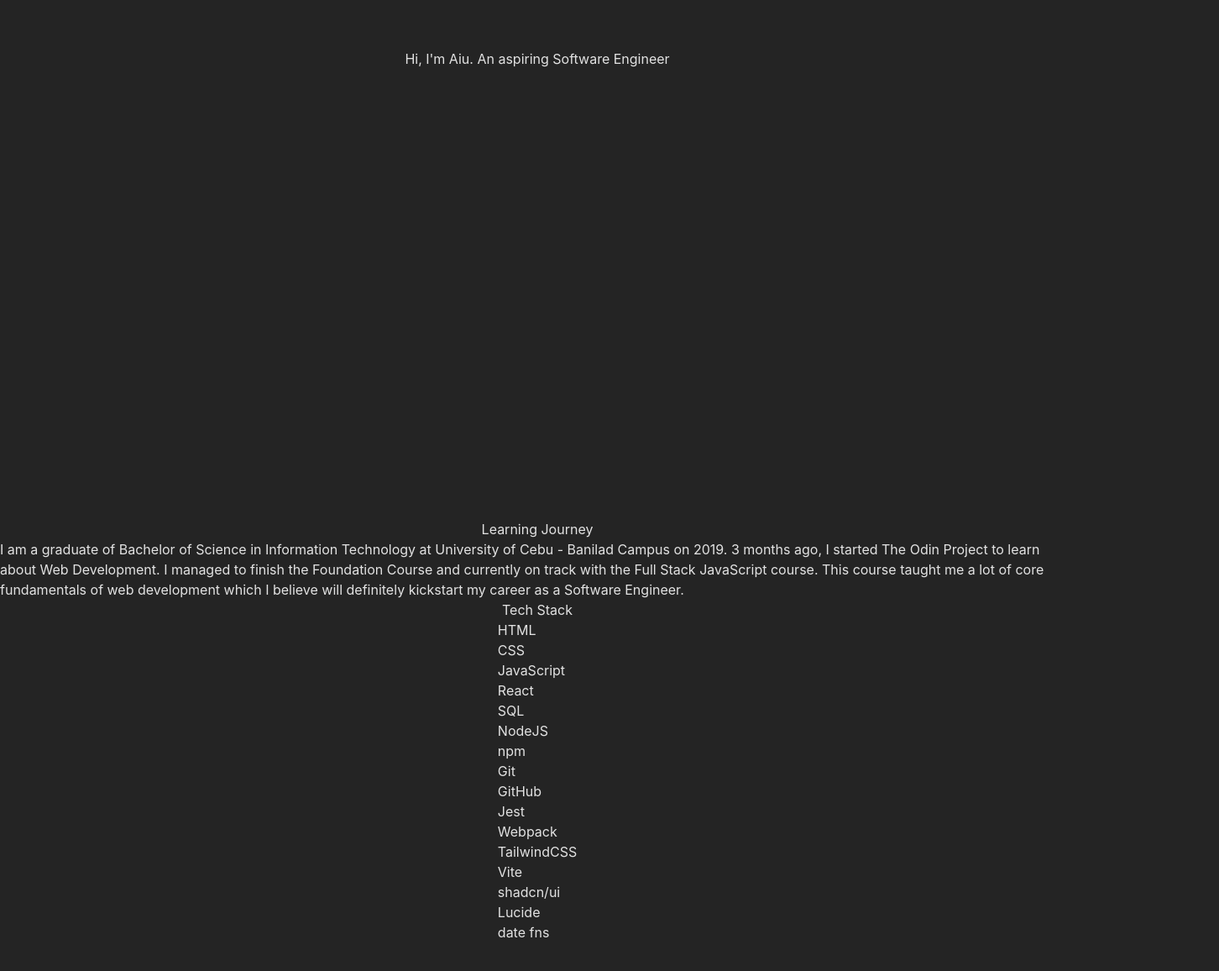
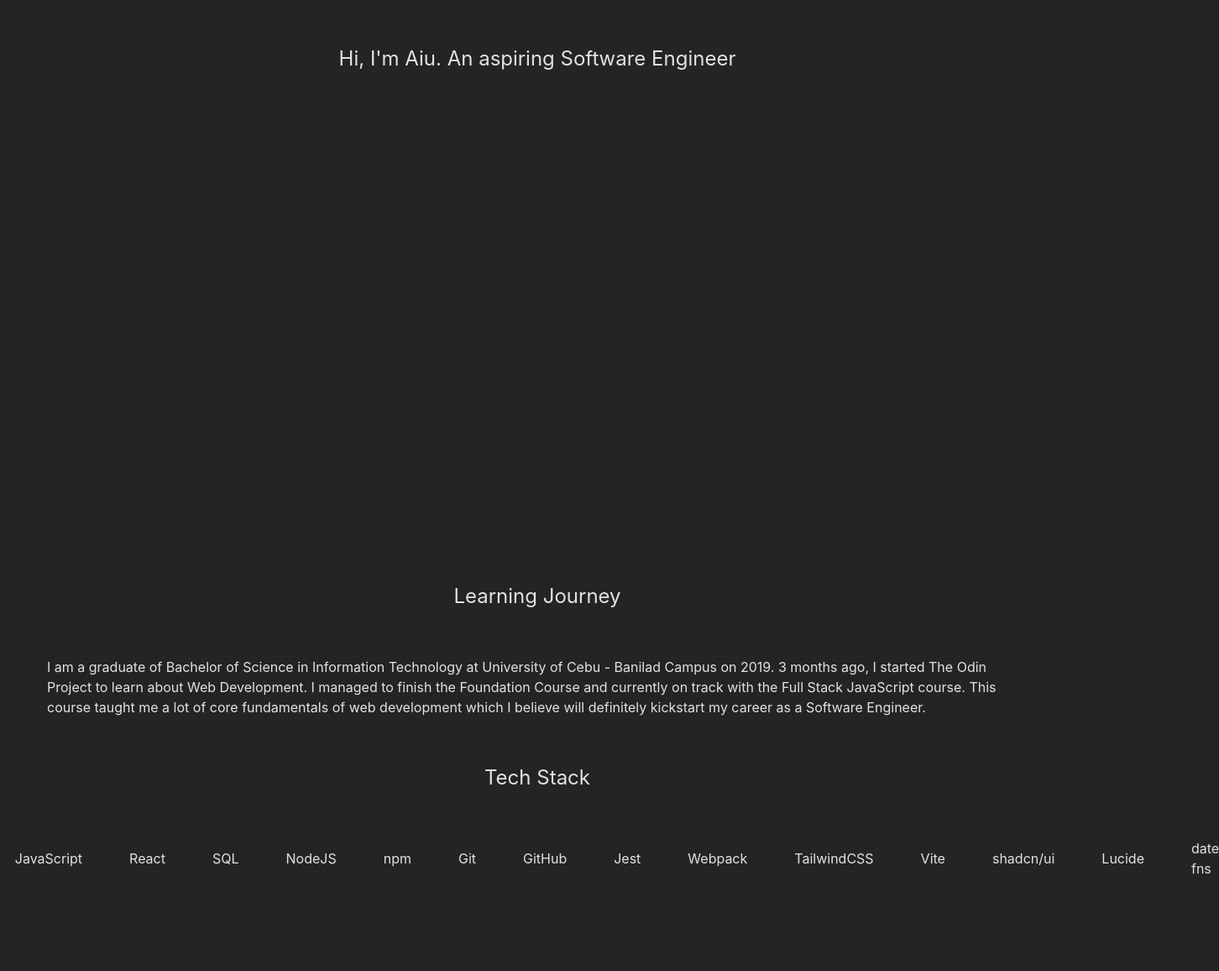
Before and after one commit to aiuyap/portfolio, a React (Vite) app: page / in a window 1280 px wide. Shown: the part 370-1526 px from the top of the page at 84% size, 1452 px wide, since content can reach past the window. Built offline with nearby package versions, Linux system fonts and the light colour scheme.

Commit message:
refactor: Separated each section to their own module

```diff
--- a/src/App.jsx
+++ b/src/App.jsx
@@ -1,3 +1,6 @@
+import { LearningJourney } from "./LearningJourney";
+import { Projects } from "./Project";
+
 function App() {
   return (
     <>
@@ -7,39 +10,12 @@ function App() {
         <a href="#">Projects</a>
       </nav>
       <section className="flex h-dvh items-center justify-center">
-        <h1>Hi, I&apos;m Aiu. An aspiring Software Engineer</h1>
+        <h1 className="text-2xl">
+          Hi, I&apos;m Aiu. An aspiring Software Engineer
+        </h1>
       </section>
-      <section className="flex h-dvh flex-col items-center justify-center">
-        <h1>Learning Journey</h1>
-        <p>
-          I am a graduate of Bachelor of Science in Information Technology at
-          University of Cebu - Banilad Campus on 2019. 3 months ago, I started
-          The Odin Project to learn about Web Development. I managed to finish
-          the Foundation Course and currently on track with the Full Stack
-          JavaScript course. This course taught me a lot of core fundamentals of
-          web development which I believe will definitely kickstart my career as
-          a Software Engineer.
-        </p>
-        <h2>Tech Stack</h2>
-        <ul>
-          <li>HTML</li>
-          <li>CSS</li>
-          <li>JavaScript</li>
-          <li>React</li>
-          <li>SQL</li>
-          <li>NodeJS</li>
-          <li>npm</li>
-          <li>Git</li>
-          <li>GitHub</li>
-          <li>Jest</li>
-          <li>Webpack</li>
-          <li>TailwindCSS</li>
-          <li>Vite</li>
-          <li>shadcn/ui</li>
-          <li>Lucide</li>
-          <li>date fns</li>
-        </ul>
-      </section>
+      <LearningJourney />
+      <Projects />
     </>
   );
 }
--- /dev/null
+++ b/src/LearningJourney.jsx
@@ -0,0 +1,35 @@
+export function LearningJourney() {
+  return (
+    <section className="flex h-dvh flex-col items-center justify-center px-14">
+      <h1 className="pb-14 text-2xl">Learning Journey</h1>
+      <p>
+        I am a graduate of Bachelor of Science in Information Technology at
+        University of Cebu - Banilad Campus on 2019. 3 months ago, I started The
+        Odin Project to learn about Web Development. I managed to finish the
+        Foundation Course and currently on track with the Full Stack JavaScript
+        course. This course taught me a lot of core fundamentals of web
+        development which I believe will definitely kickstart my career as a
+        Software Engineer.
+      </p>
+      <h2 className="pt-14 text-2xl">Tech Stack</h2>
+      <ul className="flex items-center justify-center gap-14 pt-14">
+        <li>HTML</li>
+        <li>CSS</li>
+        <li>JavaScript</li>
+        <li>React</li>
+        <li>SQL</li>
+        <li>NodeJS</li>
+        <li>npm</li>
+        <li>Git</li>
+        <li>GitHub</li>
+        <li>Jest</li>
+        <li>Webpack</li>
+        <li>TailwindCSS</li>
+        <li>Vite</li>
+        <li>shadcn/ui</li>
+        <li>Lucide</li>
+        <li>date fns</li>
+      </ul>
+    </section>
+  );
+}
--- /dev/null
+++ b/src/Project.jsx
@@ -0,0 +1,7 @@
+export function Projects() {
+  return (
+    <>
+      <section></section>
+    </>
+  );
+}
```
